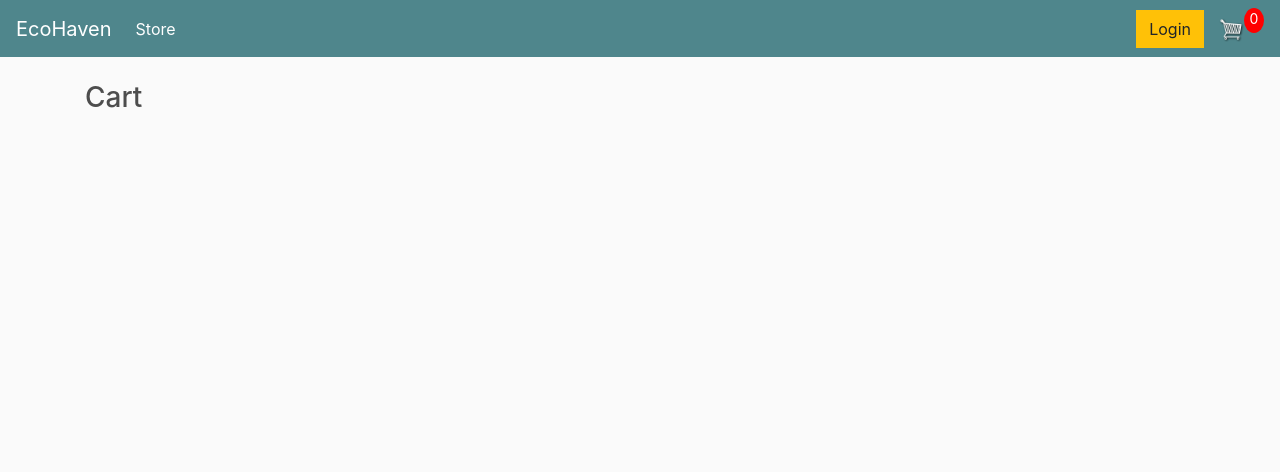
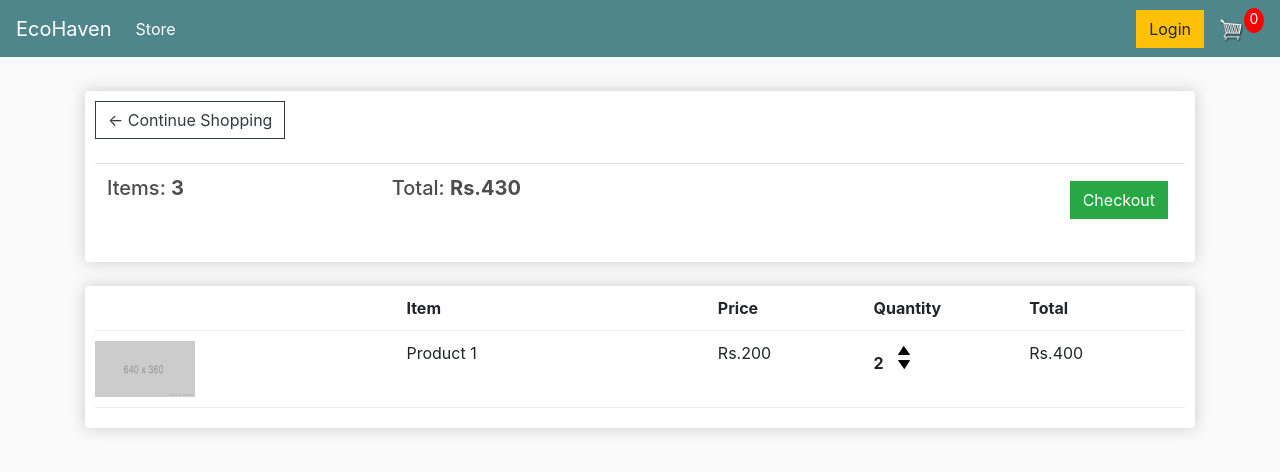
Before and after one commit to JeslinMariumAlex/Ecommerce-Website, a Django app: page /cart/ in a window 1280 px wide. Shown: the top 472 px of the page. Run offline with Django 5.2, Linux system fonts and the light colour scheme; lists and menus that the app fills with data are empty; some libraries are stand-ins or nearby versions.

Commit message:
Style Cart Page

```diff
--- a/store/templates/store/cart.html
+++ b/store/templates/store/cart.html
@@ -2,5 +2,51 @@
 {% load static %}
 
 {% block content %}
-    <h3>Cart</h3>
+<div class="row">
+    <div class="col-lg-12">
+        <div class="box-element">
+            <a class="btn btn-outline-dark" href="{% url 'store' %}">&#x2190; Continue Shopping</a>
+            <br>
+            <br>
+            <table class="table">
+                <tr>
+                    <th>
+                        <h5>Items: <strong>3</strong></h5>
+                    </th>
+                    <th>
+                        <h5>Total: <strong>Rs.430</strong></h5>
+                    </th>
+                    <th>
+                        <a  style="float:right; margin:5px;" class="btn btn-success" href="{% url 'checkout' %}">Checkout</a>
+                    </th>
+                </tr>
+            </table>
+        </div>
+        <br>
+        <div class="box-element">
+            <div class="cart-row">
+                <div style="flex: 2;"></div>
+                <div style="flex: 2;"><strong>Item</strong></div>
+                <div style="flex: 1;"><strong>Price</strong></div>
+                <div style="flex: 1;"><strong>Quantity</strong></div>
+                <div style="flex: 1;"><strong>Total</strong></div>
+            </div>
+
+            <div class="cart-row">
+                <div style="flex: 2;"> <img class="row-image" src="{% static 'images/placeholder.png' %}" alt=""> </div>
+                <div style="flex: 2;"><p>Product 1</p></div>
+                <div style="flex: 1;"><p>Rs.200</p></div>
+                <div style="flex: 1;">
+                    <p class="quantity">2</p>
+                    <div class="quantity">
+                        <img class="chg-quantity" src="{% static 'images/arrow-up.png' %}">
+                        <img class="chg-quantity" src="{% static 'images/arrow-down.png' %}">
+                    </div>
+
+                </div>
+                <div style="flex: 1;"><p>Rs.400</p></div>
+            </div>
+        </div>
+    </div>
+</div>
 {% endblock %}
```
Also changed, not shown: static/images/arrow-down.png (added), static/images/arrow-up.png (added).
